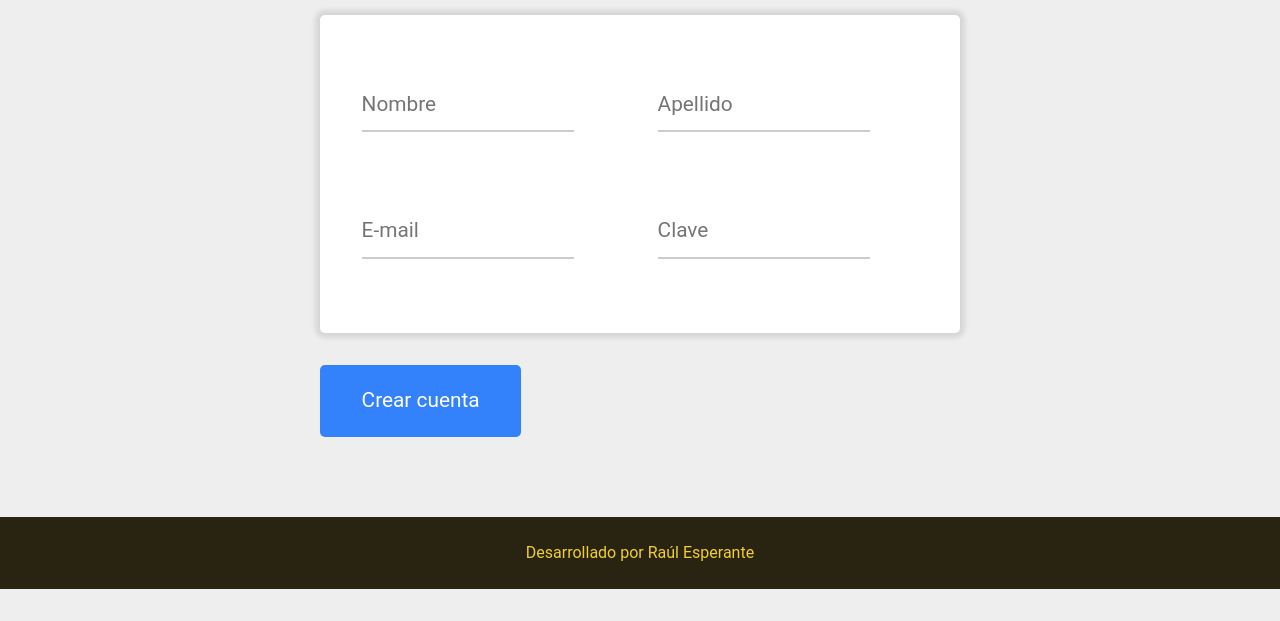
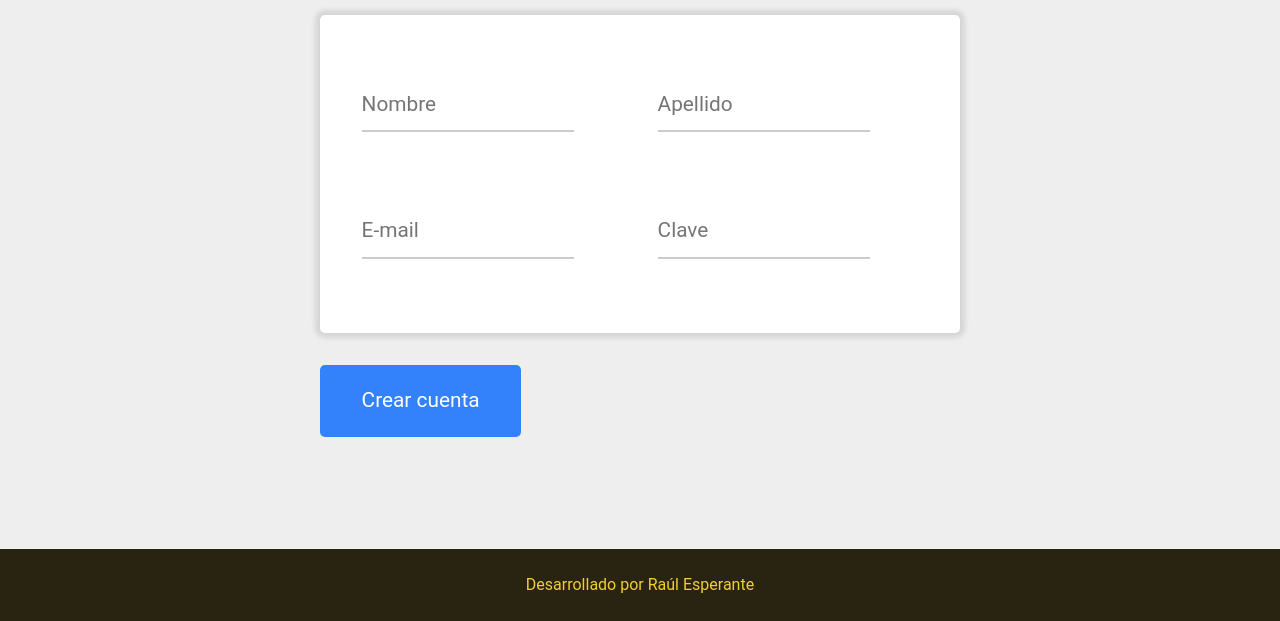
Before and after one commit to raulesperante/mercado-gold, a plain HTML site: page signup.html in a window 1280 px wide. Shown: the part 179-800 px from the top of the page. Drawn offline with nearby package versions, Linux system fonts and the light colour scheme.

Commit message:
Fixed footer in signup (#3)
Co-authored-by: Raúl Esperante <raulesperante.mda@gmail.com>

```diff
--- a/signup.html
+++ b/signup.html
@@ -120,9 +120,8 @@
         </div>
         <!-- End Desktop Form -->
 
-        <footer>Desarrollado por Raúl Esperante</footer>
     </div>
-
+    <footer class="fixed-bottom">Desarrollado por Raúl Esperante</footer>
     <script src="https://cdn.jsdelivr.net/npm/bootstrap@5.2.2/dist/js/bootstrap.bundle.min.js"
         integrity="sha384-OERcA2EqjJCMA+/3y+gxIOqMEjwtxJY7qPCqsdltbNJuaOe923+mo//f6V8Qbsw3"
         crossorigin="anonymous"></script>
```
Also changed, not shown: index.html (+1 -1 lines).
